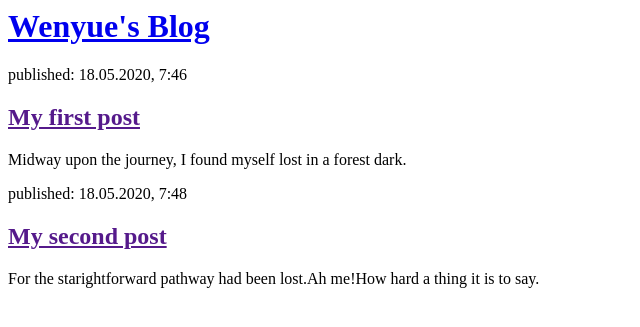
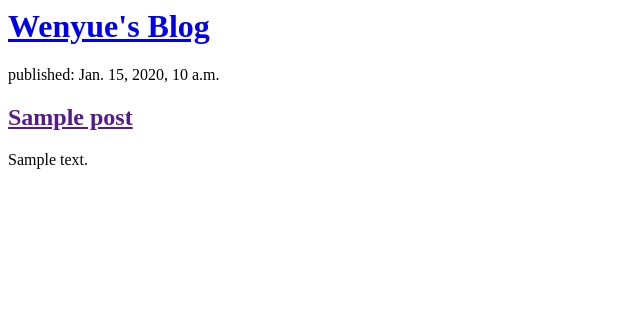
Before and after one commit to jwyhhh123/Django-blog, a Django app: template blog/templates/blog/post_list.html in a window 1280 px wide. Shown: the top 327 px of the page, without its empty margins (0-640 px from the left). Run offline with Django 3.2, Linux system fonts and the light colour scheme; the template is opened without the code that fills it: values that come from a table or form of the project are taken from there, others are empty; tables that the repository leaves empty hold one stand-in row (values such as "Sample post"); parts of the project's set-up code (start-up, migrations or seed data) failed here and were passed over.

Commit message:
Modified templates to display posts from database.

```diff
--- a/blog/templates/blog/post_list.html
+++ b/blog/templates/blog/post_list.html
@@ -9,16 +9,12 @@
     		<h1><a href="/">Wenyue's Blog</a></h1>
     	</div>
 
-    	<div>
-    		<p>published: 18.05.2020, 7:46</p>
-    		<h2><a href="">My first post</a></h2>
-    		<p>Midway upon the journey, I found myself lost in a forest dark.</p>
-    	</div>
-
-    	<div>
-    		<p>published: 18.05.2020, 7:48</p>
-    		<h2><a href="">My second post</a></h2>
-    		<p>For the starightforward pathway had been lost.Ah me!How hard a thing it is to say.</p>
-    	</div>
+    	{% for post in posts %}
+            <div>
+                <p>published: {{ post.published_date }}</p>
+                <h2><a href="">{{ post.title }}</a></h2>
+                <p>{{ post.text|linebreaksbr }}</p>
+            </div>
+        {% endfor %}
     </body>
 </html>
--- a/blog/views.py
+++ b/blog/views.py
@@ -1,5 +1,8 @@
 from django.shortcuts import render
+from django.utils import timezone
+from .models import Post
 
 # Create your views here.
 def post_list(request):
-	return render(request, 'blog/post_list.html',{})
+	posts = Post.objects.filter(published_date__lte=timezone.now()).order_by('published_date')
+	return render(request, 'blog/post_list.html', {'posts': posts})
```
